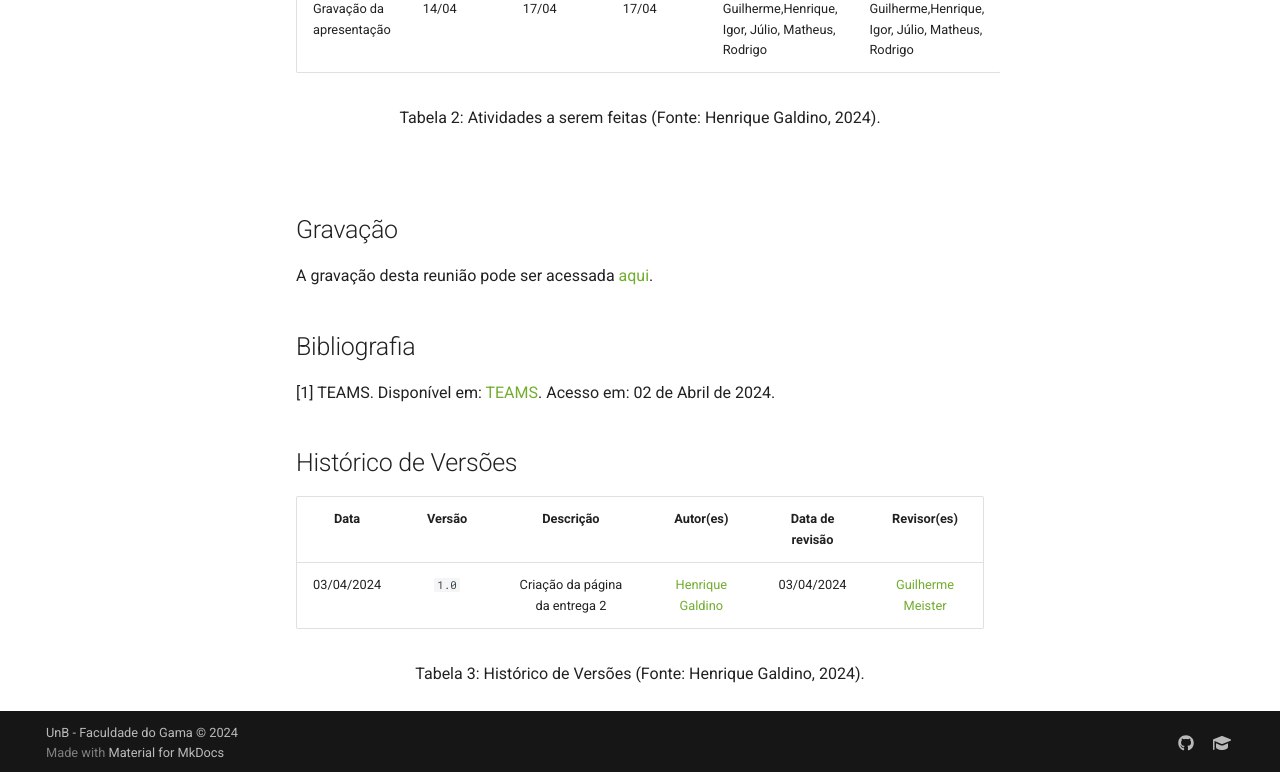
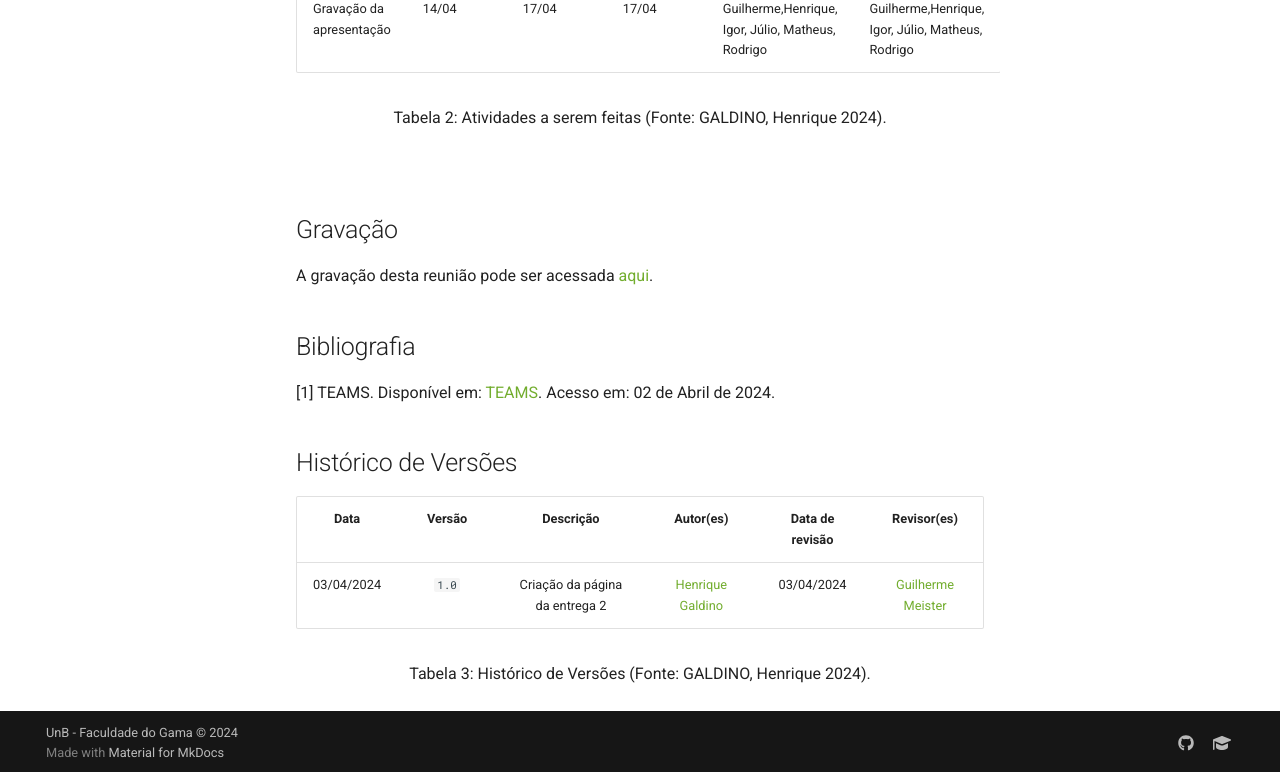
Before and after one commit to Requisitos-de-Software/2024.1-Grupo08, an MkDocs documentation site: the page built from docs/Atas das Reuniões/entrega2-r1.md, in a window 1280 px wide and 1400 px high, scrolled down 1509 px. Shown: the part 625-1397 px from the top of the window. Built offline with MkDocs 1.6.1 and Material for MkDocs 9.7.7, drawn with Linux system fonts in a browser that asks for light colours; comment, search, counter and statistics services are not loaded; some of the changed text lies outside the part shown.

Commit message:
Padronização das legendas

```diff
--- a/docs/Atas das Reuniões/entrega2-r1.md
+++ b/docs/Atas das Reuniões/entrega2-r1.md
@@ -13,7 +13,7 @@ Esse documento visa registrar o acontecimento da  1ª reunião do grupo 8 para a
 | Guilherme, Henrique, Igor, Júlio, Matheus, Rodrigo  | 03/04/2024 |      20:15 - 21:37      | Plataforma Teams |
 
 <div style="text-align: center">
-<p> Tabela 1: Dados da reunião (Fonte: Henrique Galdino, 2024). </p>
+<p> Tabela 1: Dados da reunião (Fonte: GALDINO, Henrique 2024). </p>
 </div>
 
 <br />
@@ -46,7 +46,7 @@ Esse documento visa registrar o acontecimento da  1ª reunião do grupo 8 para a
 
 
 <div style="text-align: center">
-<p> Tabela 2: Atividades a serem feitas (Fonte: Henrique Galdino, 2024). </p>
+<p> Tabela 2: Atividades a serem feitas (Fonte: GALDINO, Henrique 2024). </p>
 </div>
 
 <br />
@@ -64,5 +64,5 @@ A gravação desta reunião pode ser acessada [aqui](https://youtu.be/eZ7l0kutOi
 | 03/04/2024 | `1.0`  | Criação da página da entrega 2 | [Henrique Galdino](https://github.com/hgaldino05) | 03/04/2024 | [Guilherme Meister](https://github.com/gmeister18)|
 
 <div style="text-align: center">
-<p> Tabela 3: Histórico de Versões (Fonte: Henrique Galdino, 2024). </p>
+<p> Tabela 3: Histórico de Versões (Fonte: GALDINO, Henrique 2024). </p>
 </div>
```
